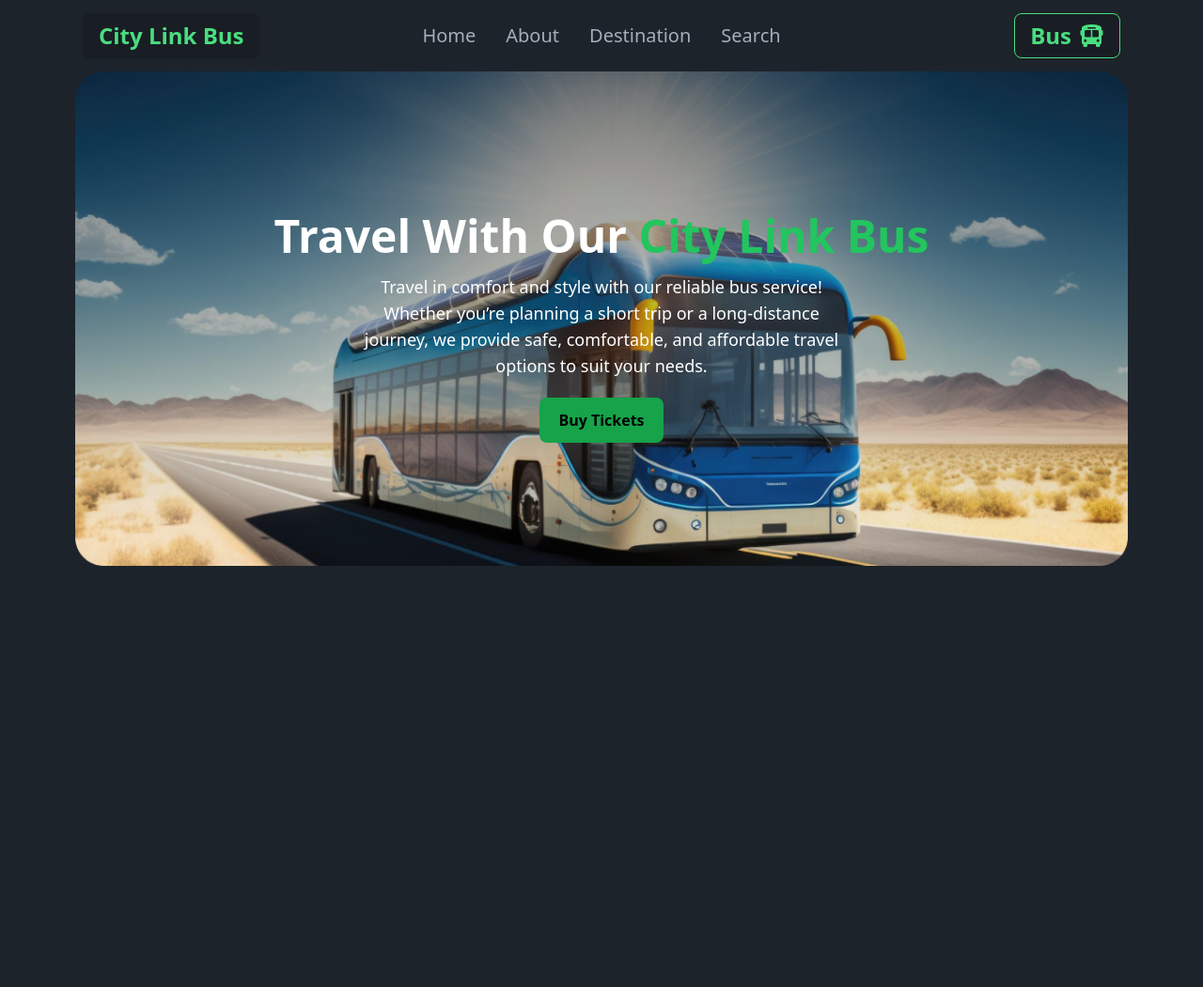
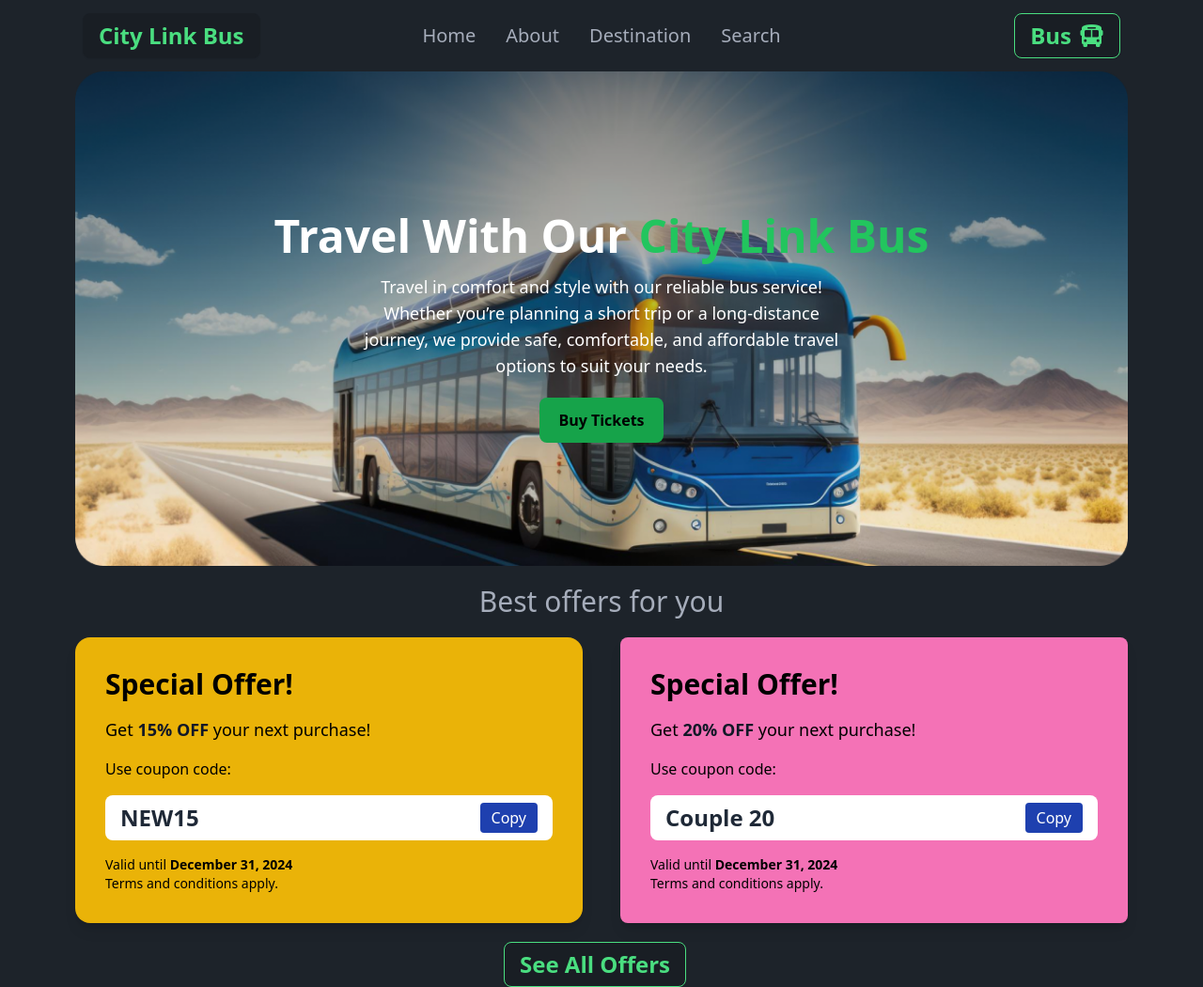
Before and after one commit to rubaiiyat/DOM-Bus-Ticket-System, a plain HTML site: page index.html in a window 1280 px wide. Shown: the whole page at 94% size. Before the commit the page ends 800 px from the top, so only its background shows below. Drawn offline with nearby package versions, Linux system fonts and the light colour scheme.

Commit message:
Add offer section

```diff
--- a/index.html
+++ b/index.html
@@ -15,7 +15,7 @@
       crossorigin="anonymous"
     ></script>
   </head>
-  <body class="lg:ml-20 lg:mr-20">
+  <body class="ml-5 mr-5 lg:ml-20 lg:mr-20">
     <div class="navbar bg-base-100">
       <div class="navbar-start">
         <div class="dropdown">
@@ -92,6 +92,72 @@
         alt="Banner Image"
       />
     </div>
+
+    <!-- Add Coupon for best offer -->
+   <section>
+    <h1 class="text-3xl text-center mt-5 mb-5">Best offers for you</h1>
+    <div class="flex flex-col lg:flex-row md:flex-row gap-10 p-">
+      <div
+        class="bg-yellow-500 text-black p-8 rounded-2xl shadow-lg w-full mx-auto"
+      >
+        <div class="text-3xl font-bold mb-4">Special Offer!</div>
+        <div class="text-lg mb-4">
+          Get <span class="text-gray-900 font-bold">15% OFF</span> your next
+          purchase!
+        </div>
+        <div class="text-base mb-4">Use coupon code:</div>
+        <div
+          class="bg-white text-gray-800 rounded-lg px-4 py-2 flex items-center justify-between"
+        >
+          <span class="text-2xl font-semibold">NEW15</span>
+          <button
+            class="bg-blue-800 text-white px-3 py-1 rounded hover:bg-blue-600 focus:outline-none focus:ring-2 focus:ring-blue-500"
+          >
+            Copy
+          </button>
+        </div>
+        <div class="text-sm mt-4">
+          <p>
+            Valid until <span class="font-semibold">December 31, 2024</span>
+          </p>
+          <p>Terms and conditions apply.</p>
+        </div>
+      </div>
+      <div
+        class="bg-pink-400 text-black p-8 rounded-lg shadow-lg w-full mx-auto"
+      >
+        <div class="text-3xl font-bold mb-4">Special Offer!</div>
+        <div class="text-lg mb-4">
+          Get <span class="text-gray-900 font-bold">20% OFF</span> your next
+          purchase!
+        </div>
+        <div class="text-base mb-4">Use coupon code:</div>
+        <div
+          class="bg-white text-gray-800 rounded-lg px-4 py-2 flex items-center justify-between"
+        >
+          <span class="text-2xl font-semibold">Couple 20</span>
+          <button
+            class="bg-blue-800 text-white px-3 py-1 rounded hover:bg-blue-600 focus:outline-none focus:ring-2 focus:ring-blue-500"
+          >
+            Copy
+          </button>
+        </div>
+        <div class="text-sm mt-4">
+          <p>
+            Valid until <span class="font-semibold">December 31, 2024</span>
+          </p>
+          <p>Terms and conditions apply.</p>
+        </div>
+      </div>
+    </div>
+
+    <div class="w-52 mx-auto mt-5">
+        <a
+      class="btn text-green-400 border-green-400 text-2xl hover:border-green-400 "
+      >See All Offers</i
+    ></a>
+    </div>
+   </section>
     <script src="script.js"></script>
   </body>
 </html>
```
